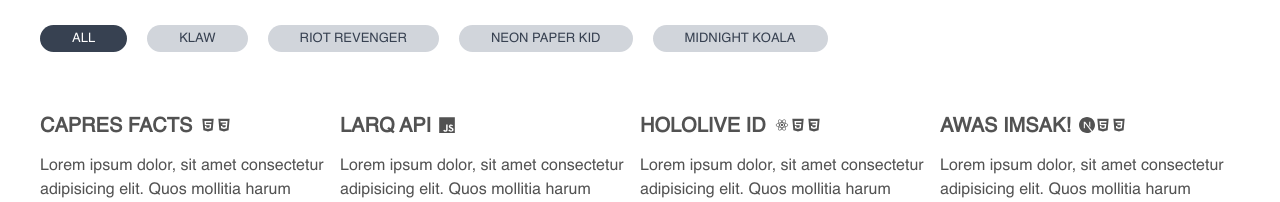
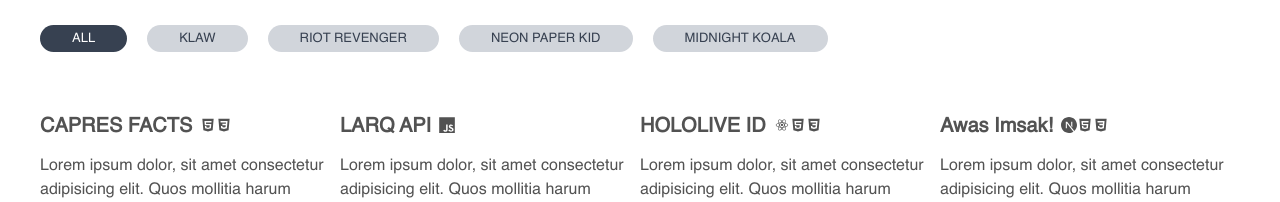
Before and after one commit to klawcodes/klawklawporto, a Next.js app: page / in a window 1280 px wide. Shown: the part 1868-2070 px from the top of the page. Built offline with nearby package versions, Linux system fonts and the light colour scheme.

Commit message:
add details

```diff
--- a/app/works/page.tsx
+++ b/app/works/page.tsx
@@ -94,7 +94,7 @@
                     <div className={`${selectedCategory === 'ALL' || selectedCategory === 'KLAW' ? '' : 'hidden'}`}>
                         <div className="flex items-center mb-3">
                             <h2 className="helvetica mr-2 text-[20px] font-bold">HOLOLIVE ID</h2>
-                            <DiReact title="Javascript" className="icon mb-1"/>
+                            <DiReact title="React JS" className="icon mb-1"/>
                             <DiHtml5 title="HTML" className="icon mb-1"/>
                             <DiCss3 title="CSS" className="icon mb-1"/>
                         </div>
@@ -103,8 +103,8 @@
                     </div>
                     <div className={`${selectedCategory === 'ALL' || selectedCategory === 'KLAW' ? '' : 'hidden'}`}>
                         <div className="flex items-center mb-3">
-                            <h2 className="helvetica mr-2 text-[20px] font-bold">AWAS IMSAK!</h2>
-                            <SiNextdotjs title="next js" className="icon mb-1"/>
+                            <h2 className="helvetica mr-2 text-[20px] font-bold">Awas Imsak!</h2>
+                            <SiNextdotjs title="Next JS" className="icon mb-1"/>
                             <DiHtml5 title="HTML" className="icon mb-1"/>
                             <DiCss3 title="CSS" className="icon mb-1"/>
                         </div>
@@ -114,7 +114,7 @@
                     <div className={`${selectedCategory === 'ALL' || selectedCategory === 'KLAW' ? '' : 'hidden'}`}>
                         <div className="flex items-center mb-3">
                             <h2 className="helvetica mr-2 text-[20px] font-bold">HAND SIGN DETECTOR</h2>
-                            <DiPython title="Javascript" className="icon mb-1"/>
+                            <DiPython title="Python" className="icon mb-1"/>
                         </div>
                         <p className="helvetica mb-3 text-[16px]">Lorem ipsum dolor, sit amet consectetur adipisicing elit. Quos mollitia harum voluptates, </p>
                         <a href="https://github.com/klawcodes/hand-sign-detector" target="_blank"><button className="helvetica bg-gray-300 hover:bg-gray-700 text-gray-700 hover:text-gray-300 py-1 px-8 text-[13px] rounded-full transition duration-300 ease-in-out">VIEW WORK</button></a>
@@ -122,7 +122,7 @@
                     <div className={`${selectedCategory === 'ALL' || selectedCategory === 'KLAW' ? '' : 'hidden'}`}>
                         <div className="flex items-center mb-3">
                             <h2 className="helvetica mr-2 text-[20px] font-bold">REVENGER</h2>
-                            <DiReact title="Javascript" className="icon mb-1"/>
+                            <DiReact title="React JS" className="icon mb-1"/>
                             <DiHtml5 title="HTML" className="icon mb-1"/>
                             <DiCss3 title="CSS" className="icon mb-1"/>
                         </div>
@@ -132,7 +132,7 @@
                     <div className={`${selectedCategory === 'ALL' || selectedCategory === 'RIOT REVENGER' ? '' : 'hidden'}`}>
                         <div className="flex items-center mb-3">
                             <h2 className="helvetica mr-2 text-[20px] font-bold">DEMONS.</h2>
-                            <SiBlender title="Javascript" className="icon mb-1"/>
+                            <SiBlender title="Blender" className="icon mb-1"/>
                             <SiAdobeillustrator title="Adobe Illustrator" className="icon mb-1 ml-1" />
                         </div>
                         <p className="helvetica mb-3 text-[16px]">Lorem ipsum dolor, sit amet consectetur adipisicing elit. Quos mollitia harum voluptates, </p>
```
